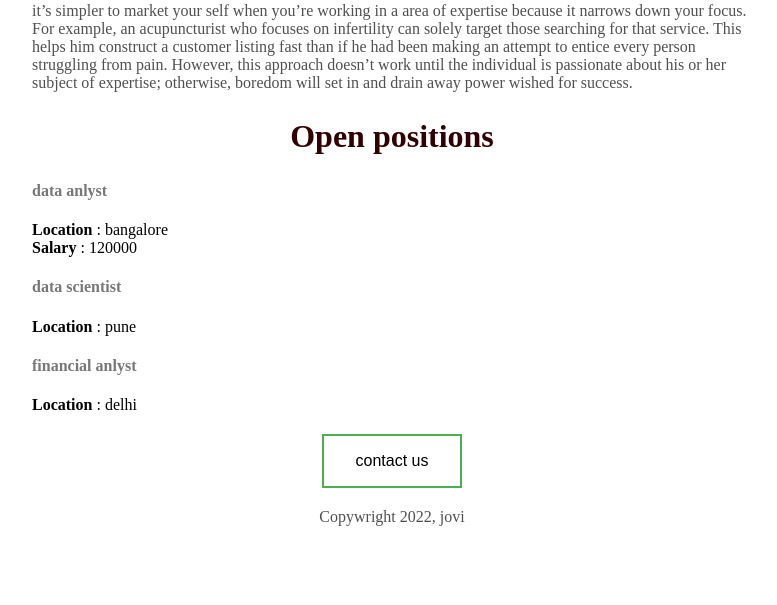
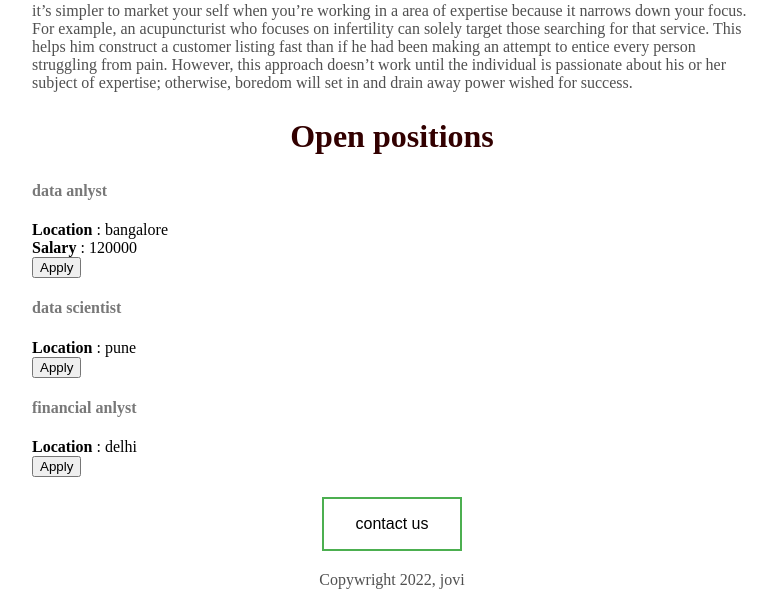
Before and after one commit to shiiv123/tst-1, a Flask app: page / in a window 1280 px wide. Shown: the part 673-1278 px from the top of the page, without its empty margins (248-1025 px from the left). Before the commit the page ends 1199 px from the top, so only its background shows below. Run offline with Flask 2, Linux system fonts and the light colour scheme.

Commit message:
added requirements

```diff
--- /dev/null
+++ b/requirements.txt
@@ -0,0 +1,2 @@
+Flask
+Gunicorn
--- a/templates/jobitem.html
+++ b/templates/jobitem.html
@@ -4,4 +4,5 @@
   {% if 'salary' in job %}
   <div> <b>Salary</b> : {{job['salary']}}</div>
   {% endif %}
+<button type="button" class="btn btn-outline">Apply</button>
 </div>
```
